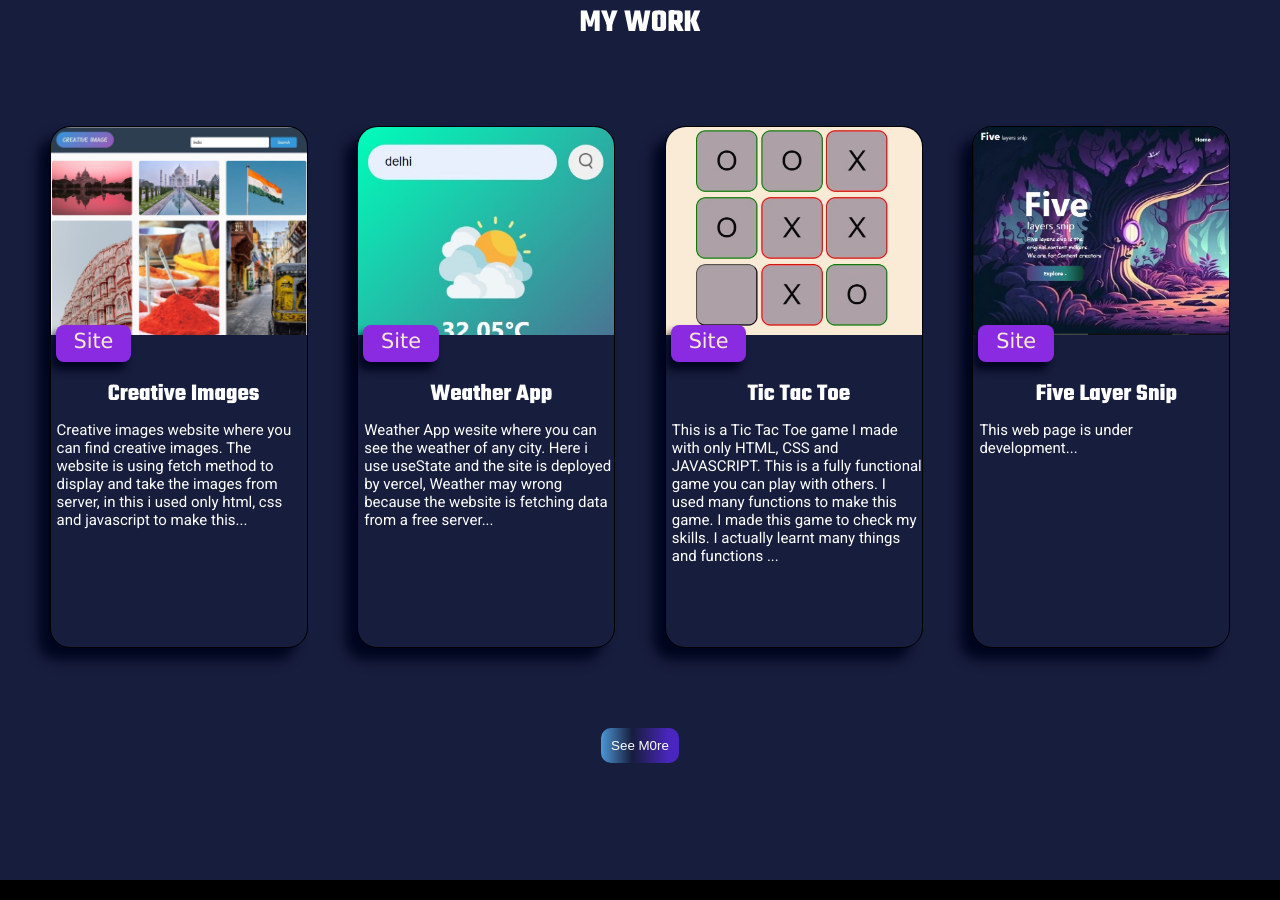
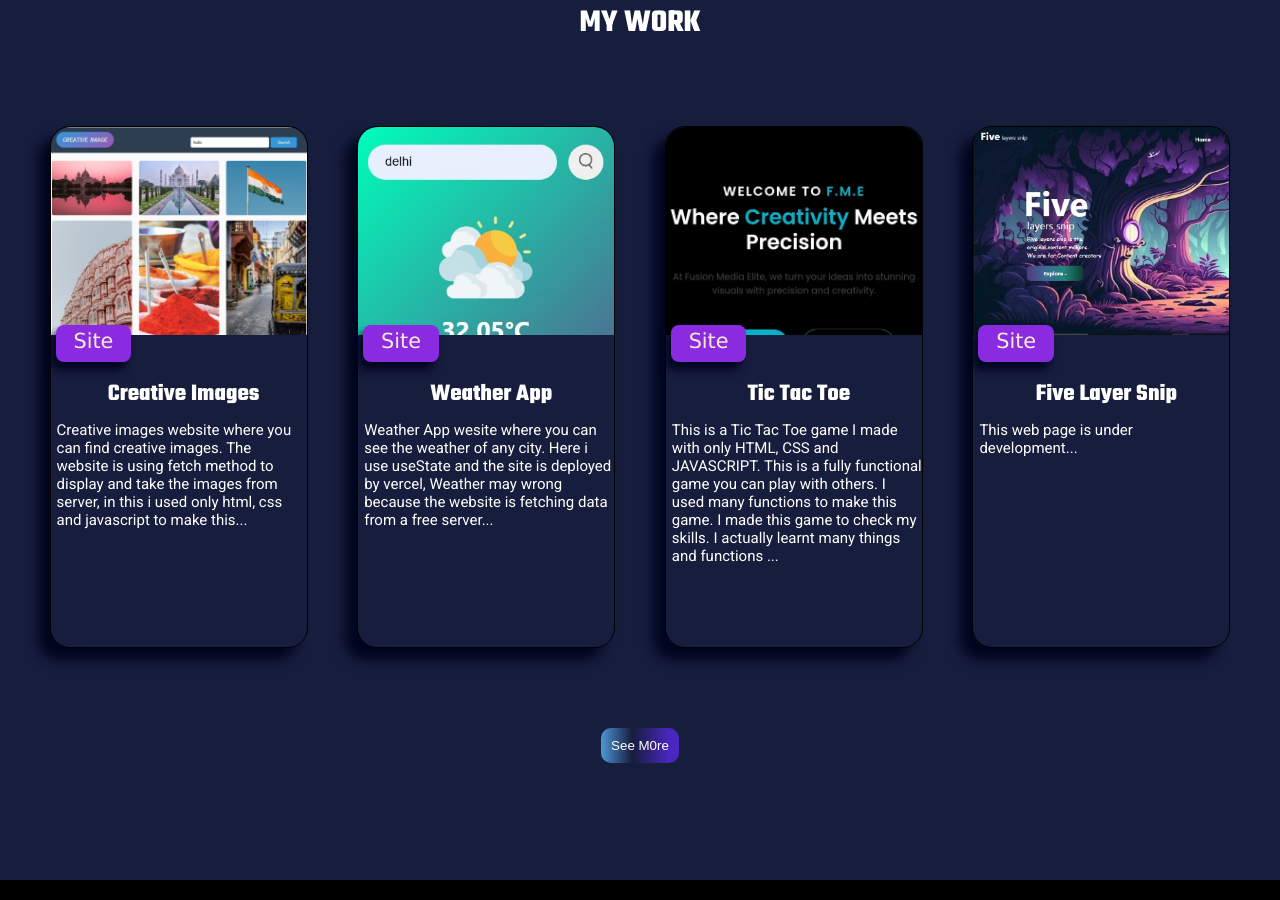
Before and after one commit to devanshwebhost/devanshrajput, a React (Create React App) app: page / in a window 1280 px wide. Shown: the part 800-1700 px from the top of the page. Built offline with nearby package versions, Linux system fonts and the light colour scheme; grey boxes are pictures that could not be loaded; a web font is replaced by a local one.

Commit message:
card.css

```diff
--- a/src/card.css
+++ b/src/card.css
@@ -101,7 +101,7 @@ margin-left: 1px;
     background-image: url(../public/assets/weatherApp.jpg);
 }
 #card-3-img{
-    background-image: url(../public/assets/tictaktoe.jpg);
+    background-image: url(../public/assets/fmefront.jpg);
 }
 #card-4-img{
     background-image: url(../public/assets/fivelayersnipt.jpg);
```
